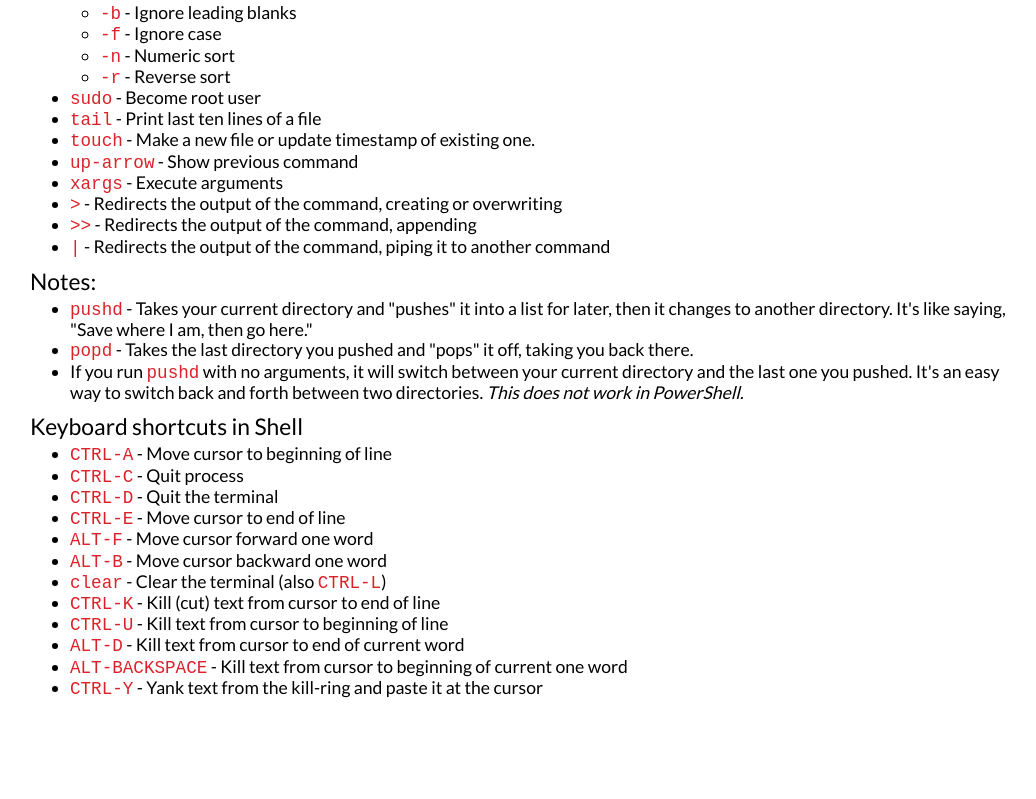
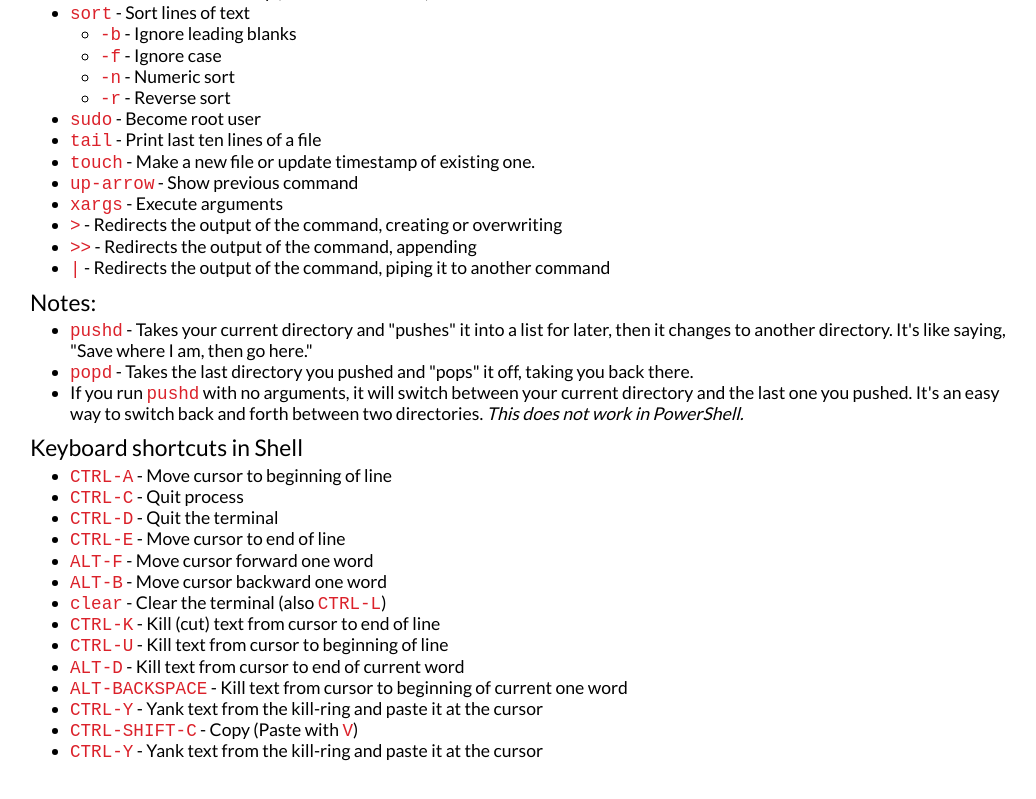
Before and after one commit to dkmullen/quickref, a plain HTML site: page codenotes/shell_one_liners.html in a window 1280 px wide. Shown: the part 1001-1800 px from the top of the page, without its empty margins (130-1166 px from the left). Before the commit the page ends 1760 px from the top, so only its background shows below. Drawn offline with Linux system fonts and the light colour scheme.

Commit message:
Fix shell notes

```diff
--- a/codenotes/shell_one_liners.html
+++ b/codenotes/shell_one_liners.html
@@ -30,6 +30,7 @@
 
 		<li><code>date</code> - Show the date</li>
 		<li><code>df</code> - Show free space on discs</li>
+		<li><code>diff -u fileOne fileTwo</code> - Shows diff between files (-u delivers a nicer universal format)</li>
 		<li><code>echo</code> - Print some arguments</li>
 		<li><code>env</code> - Look at your environment</li>
 		<li><code>exit</code> or <code>CTRL-D</code> - Exit the shell</li>
@@ -95,6 +96,9 @@
 		<li><code>ALT-D</code> - Kill text from cursor to end of current word</li>
 		<li><code>ALT-BACKSPACE</code> - Kill text from cursor to beginning of current one word</li>
 		<li><code>CTRL-Y</code> - Yank text from the kill-ring and paste it at the cursor</li>
+		<li><code>CTRL-SHIFT-C</code> - Copy (Paste with <code>V</code>)</li>
+		<li><code>CTRL-Y</code> - Yank text from the kill-ring and paste it at the cursor</li>
+
 	</ul>
 </div>
 </body>
```
Also changed, not shown: codenotes/shell.html (+1 -1 lines).
